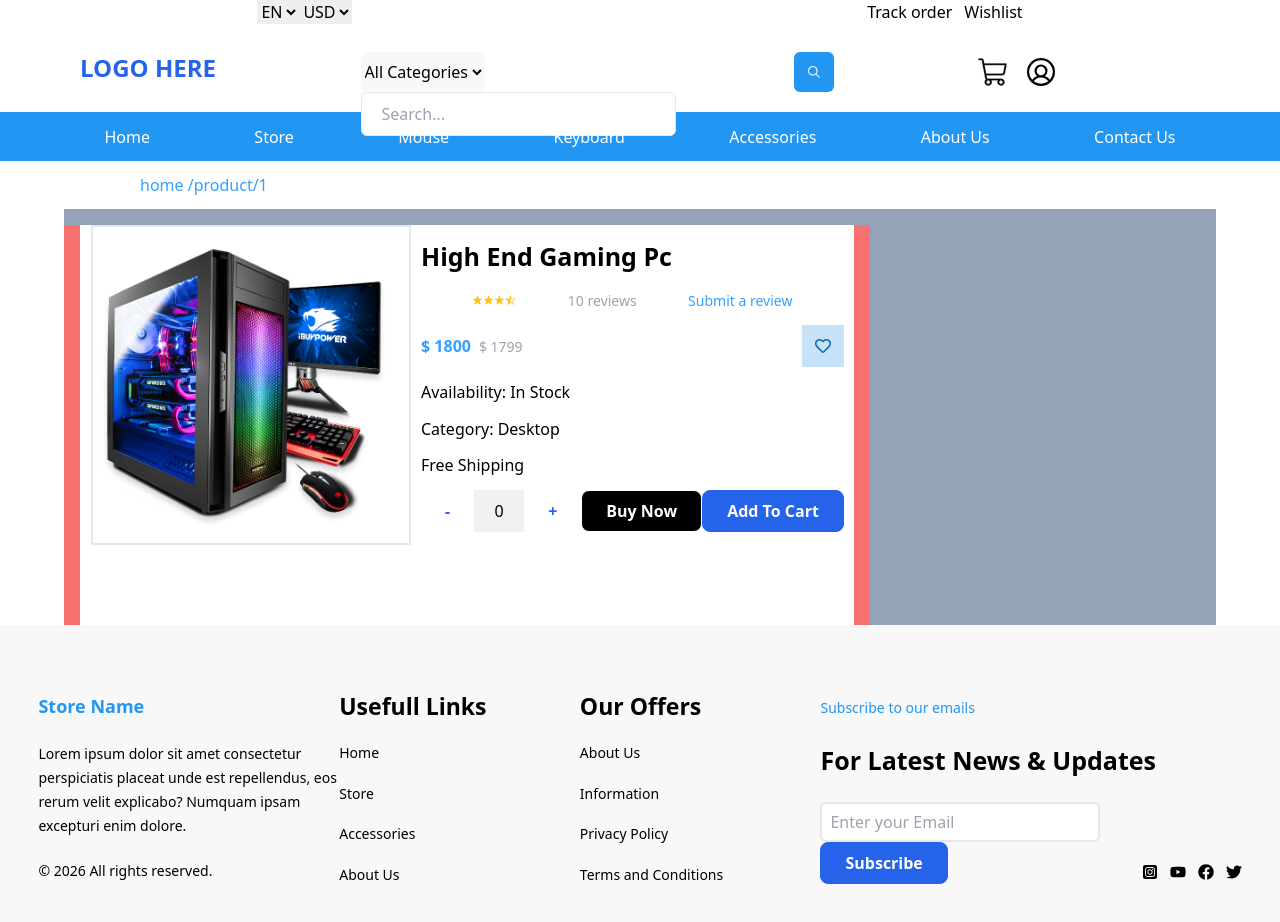
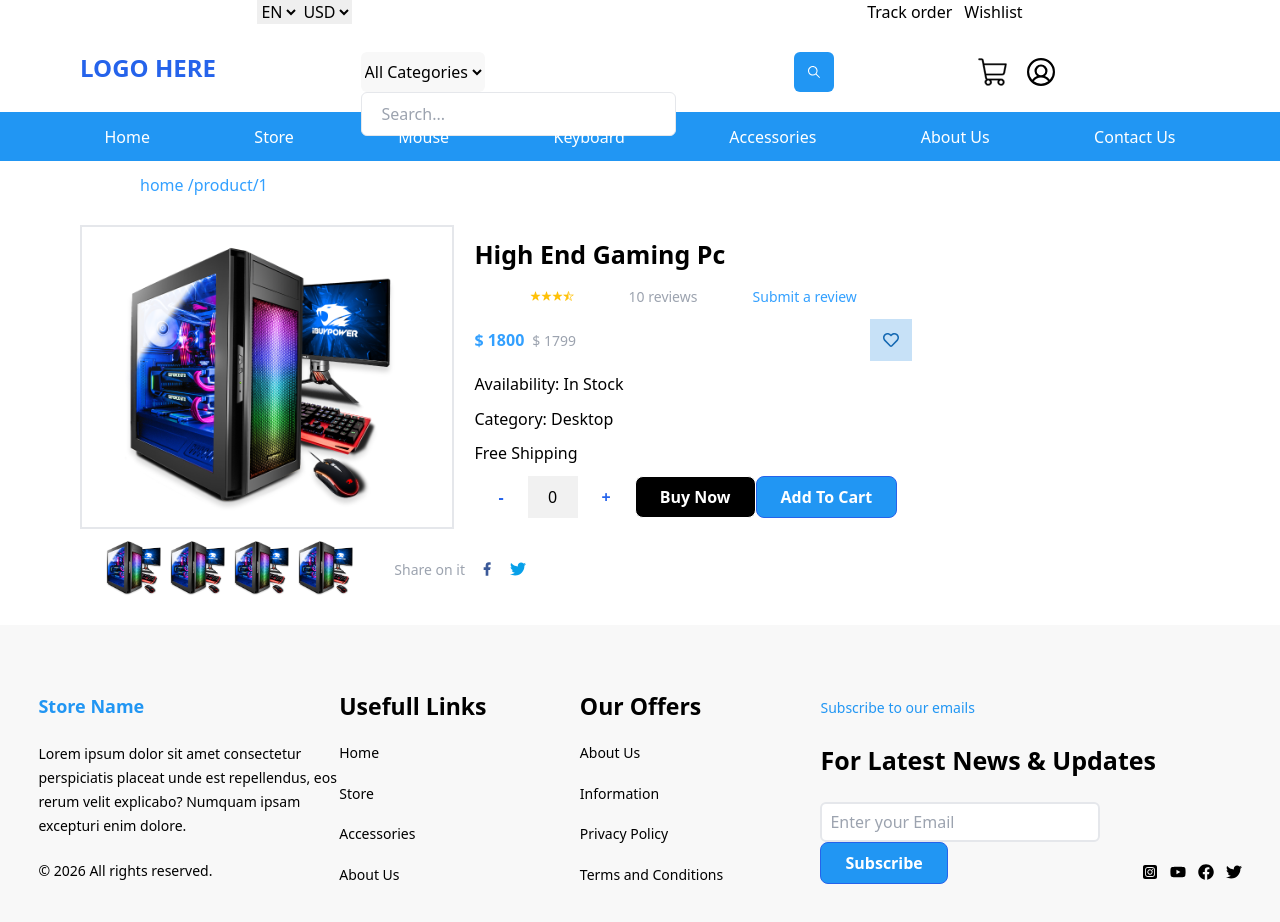
Before and after one commit to mhuzaifa360/react-computer-system-ecommerce-project, a React (Vite) app: page /product/1 in a window 1280 px wide. Shown: the top 922 px of the page. Built offline with nearby package versions, Linux system fonts and the light colour scheme.

Commit message:
solve all problems in product details page

```diff
--- a/src/components/common/Btn.jsx
+++ b/src/components/common/Btn.jsx
@@ -4,7 +4,7 @@ function Btn({ variant = "solid", size = "md", children, className, ...props })
 
     // 1. Your Custom Color Types
     const variantStyle = {
-        blue: "bg-blue-600 text-white border-blue-600 hover:bg-blue-700",
+        blue: "bg-[#2196F3] text-white border-blue-600 hover:bg-blue-500",
         white: "bg-white text-blue-600 border-blue-600 hover:bg-blue-50",
         black: "bg-black text-white border-white"
     }
--- a/src/components/product details/ProductData.jsx
+++ b/src/components/product details/ProductData.jsx
@@ -7,6 +7,8 @@ import { IoIosStar } from "react-icons/io";
 import { IoStarHalf } from "react-icons/io5";
 import Typography from "../common/Typography";
 import { FaRegHeart } from "react-icons/fa";
+import { RiFacebookFill } from "react-icons/ri";
+import { FaTwitter } from "react-icons/fa";
 
 function ProductData() {
   const [num, setNum] = useState(0);
@@ -18,19 +20,22 @@ function ProductData() {
     return <Typography varient="small">Product Not Found!</Typography>;
   }
   return (
-    <div className="bg-white m-4 h-full">
-      <div >
+    <div className=" m-4 h-full">
+
         {/* UPPER */}
-        <div className="flex justify-evenly h-full">
+        <div className="flex justify-evenly h-[76%]">
           {/* PRODUCT IMAGE */}
-          <div className="border-2">
-            <img src={productID.image} alt="" className="w-[316px]" />
+          <div className="border-2 w-[45%] flex justify-center items-center">
+            <img src={productID.image} alt="" className=" h-[300px]" />
           </div>
           {/* PRODUCT DATA */}
-          <div className="flex flex-col justify-evenly">
+          <div className="flex flex-col justify-evenly w-[55%] pl-5">
             {/* TITLE */}
             <div>
-                <Typography varient='h3' style='font-semibold'>{productID.title}</Typography></div>
+              <Typography varient="h3" style="font-semibold">
+                {productID.title}
+              </Typography>
+            </div>
             {/* STAR & REVIEWS */}
             <div className="flex w-full justify-evenly items-center">
               <div className="flex text-[#FFC107]">
@@ -41,19 +46,25 @@ function ProductData() {
               </div>
 
               <div>
-                <Typography varient="small" effect='muted'>
+                <Typography varient="small" effect="muted">
                   {productID.reviews} reviews
                 </Typography>
               </div>
               <div>
-                <Typography varient="small" style='text-[#33A0FF]'>Submit a review</Typography>
+                <Typography varient="small" style="text-[#33A0FF]">
+                  Submit a review
+                </Typography>
               </div>
             </div>
             {/* PRICES */}
             <div className="flex justify-between items-center">
               <div className="flex gap-2">
-                <Typography varient="h6" style='text-[#33A0FF] font-bold'>{productID.currency} {productID.price}</Typography>
-                <Typography varient="small" effect='muted'>{productID.currency} {productID.oldPrice}</Typography>
+                <Typography varient="h6" style="text-[#33A0FF] font-bold">
+                  {productID.currency} {productID.price}
+                </Typography>
+                <Typography varient="small" effect="muted">
+                  {productID.currency} {productID.oldPrice}
+                </Typography>
               </div>
               <div className="bg-[#c7e1f7] text-[#1468b2] w-[42px] h-[42px] flex justify-center items-center">
                 <FaRegHeart />
@@ -76,25 +87,26 @@ function ProductData() {
               <Typography varient="p">{productID.shipping}</Typography>
             </div>
             {/* BUTTON AND INCREMENT */}
-            <div className=" flex">
-                {/* INCREAMENT */}
+            <div className=" flex w-full" >
+              {/* INCREAMENT */}
               <div className="flex  h-[42px]">
                 <Btn
                   variant="white"
-                  onClick={() => setNum((prev) => Number(prev) > 0 ? prev - 1 : 0)}
-                  className='bg-[#f1f1f1] border-none '
+                  onClick={() =>
+                    setNum((prev) => (Number(prev) > 0 ? prev - 1 : 0))
+                  }
+                  className="bg-[#f1f1f1] border-none "
                 >
                   -
                 </Btn>
                 <div className="w-[50px] flex justify-center items-center text-black bg-[#f1f1f1]">
-                    <Typography varient="p">{num}</Typography>
+                  <Typography varient="p">{num}</Typography>
                 </div>
                 <Btn
                   variant="white"
                   onClick={() => setNum((prev) => Number(prev) + 1)}
-
-                  className='bg-[#f1f1f1] border-none '
-                  >
+                  className="bg-[#f1f1f1] border-none "
+                >
                   +
                 </Btn>
               </div>
@@ -107,8 +119,34 @@ function ProductData() {
           </div>
         </div>
         {/* LOWER */}
-        <div></div>
-      </div>
+        <div className=" flex gap-5 pl-6 items-center h-[20%]">
+          {/* IMAGES */}
+          <div className="flex">
+            <div className="w-[64px] h-[64px]">
+              <img src={productID.image} alt="" className="w-[62px]"/>
+            </div>
+            <div className="w-[64px] h-[64px]">
+              <img src={productID.image} alt="" className="w-[62px]"/>
+            </div>
+            <div className="w-[64px] h-[64px]">
+              <img src={productID.image} alt="" className="w-[62px]"/>
+            </div>
+            <div className="w-[64px] h-[64px]">
+              <img src={productID.image} alt="" className="w-[62px]"/>
+            </div>
+          </div>
+          {/* SHARE */}
+          <div className=" flex justify-evenly items-center w-[160px]">
+            <Typography varient='small' effect='muted'>Share on it </Typography>
+            <div className="text-[#3B5998]">
+                  <RiFacebookFill />
+            </div>
+            <div className="text-[#08A0E9]">
+                  <FaTwitter />
+            </div>
+          </div>
+        </div>
+
     </div>
   );
 }
--- a/src/pages/ProductDetails.jsx
+++ b/src/pages/ProductDetails.jsx
@@ -10,13 +10,13 @@ function ProductDetails() {
     <div className='flex flex-col items-center'>
         <Navigation />
         {/* MAIN CONTAINER */}
-        <div className='bg-slate-200 w-[90%] flex'>
+        <div className=' w-[90%] flex'>
             {/* PRODUCT DATA */}
-            <div className='bg-slate-400 w-full'>
+            <div className=' w-full'>
                 {/* UPPER */}
-                <div className='bg-red-400 w-[70%] h-[400px]'>
+                <div className=' w-[75%] h-[400px]'>
                     {/* LEFT */}
-                    <div className='h-full'>
+                    <div className='h-full '>
                         <ProductData />
                     </div>
                     {/* RIGHT */}
```
